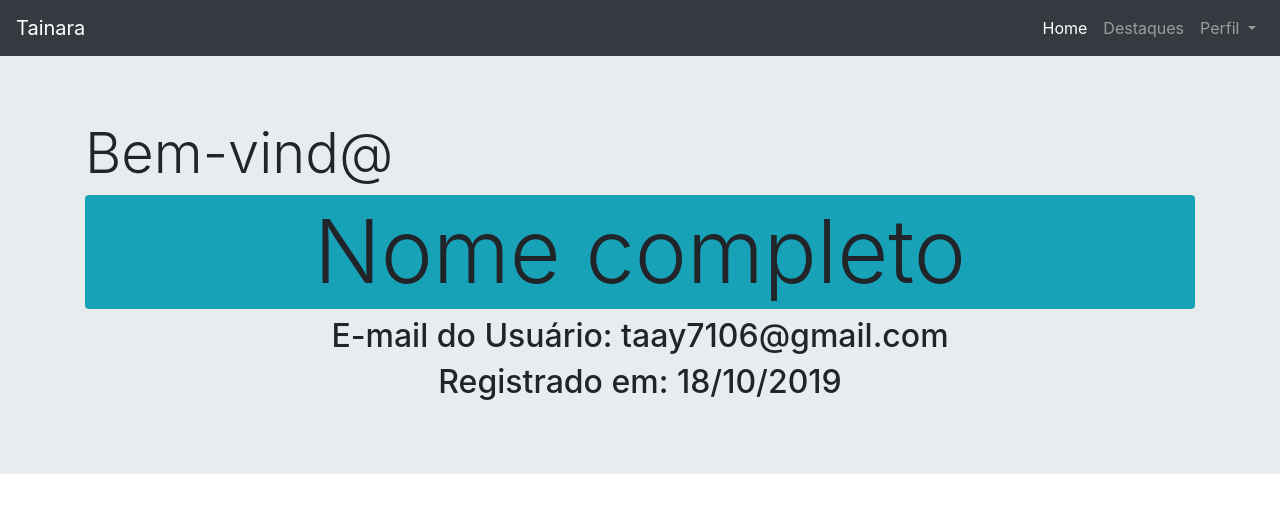
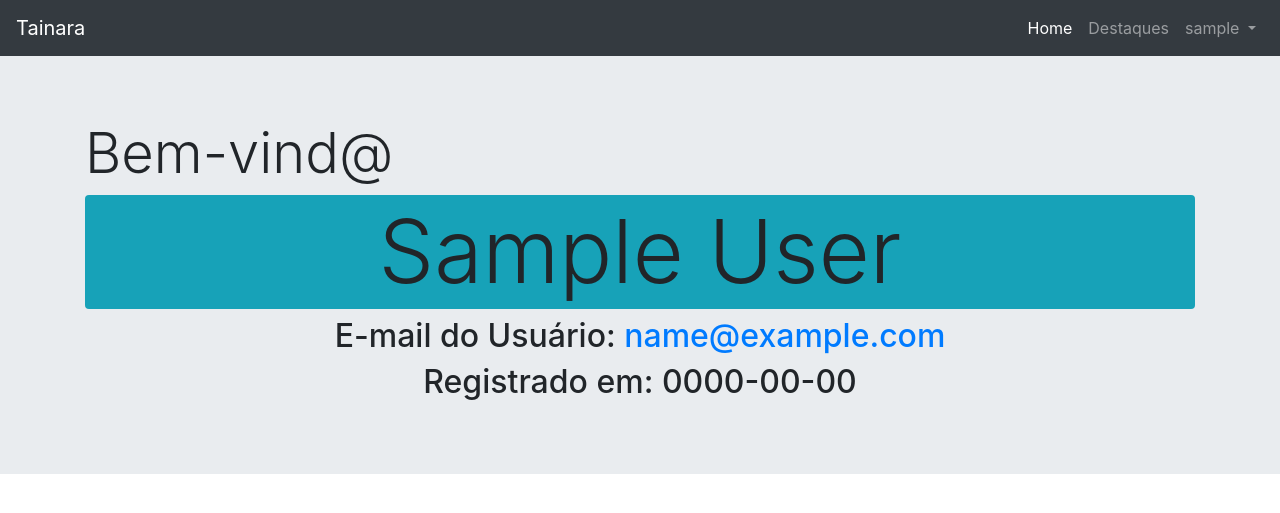
Before and after one commit to Tainara20/login, a PHP site: page /login/perfil.php in a window 1280 px wide. Shown: the top 513 px of the page. Run offline with PHP 8.4, Linux system fonts and the light colour scheme; the visitor is signed in with stand-in values (Sample User, id 1).

Commit message:
Perfil Completo
oerfil.php preenchido com, dados da sessão

```diff
--- a/perfil.php
+++ b/perfil.php
@@ -32,7 +32,7 @@
 
                 <li class="nav-item dropdown">
                     <a class="nav-link dropdown-toggle" href="#" id="navbarDropdownMenuLink" role="button" data-toggle="dropdown" aria-haspopup="true" aria-expanded="false">
-                        Perfil
+                        <?= $NomeDoUsuario ?>
                     </a>
                     <div class="dropdown-menu" aria-labelledby="navbarDropdownMenuLink">
                         <a class="dropdown-item" href="#">Ação</a>
@@ -48,13 +48,16 @@
         <div class="container">
             <h1 class="display-4">Bem-vind@</h1>
             <h2 class="display-2 text-center bg-info rounded p-1">
-            Nome completo
+            <?= $nomeCompleto ?>
             </h2>
             <h2 class="text-center">
-            E-mail do Usuário: taay7106@gmail.com
+            E-mail do Usuário:
+            <a href="mailto:<?=$emailDoUsuario?>">
+            <?=$emailDoUsuario?>
+            </a>
             </h2>
             <h2 class="text-center">
-            Registrado em: 18/10/2019
+            Registrado em: <?=$dataCriado?>
 
             </h2>
         </div>
--- a/session.php
+++ b/session.php
@@ -4,6 +4,18 @@ require_once "configBD.php";
 
 if(isset($_SESSION['nomeDoUsuario'])){
 //logado
+$usuario = $_SESSION['nomeDoUsuario'];
+$sql = $connect->prepare("SELECT * FROM usuario WHERE nomeDoUsuario = ?");
+$sql ->bind_param("s",$usuario);
+$sql ->execute();
+$resultado = $sql->get_result();
+$linha = $resultado->fetch_array(MYSQLI_ASSOC);
+
+$NomeDoUsuario = $linha ['NomeDoUsuario'];
+$nomeCompleto = $linha ['nomeCompleto'];
+$emailDoUsuario = $linha ['emailDoUsuario'];
+$dataCriado = $linha ['dataCriado'];
+
 
 }else{
     //se não tiver logado, redirecionar  para index
```
